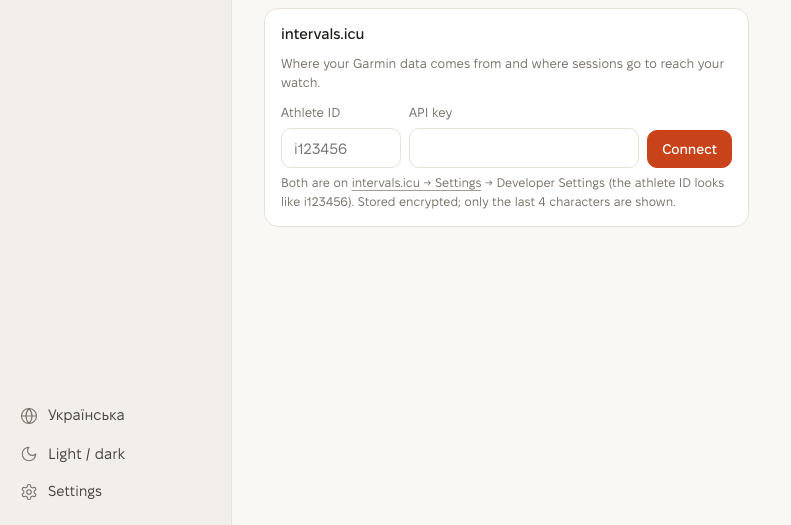
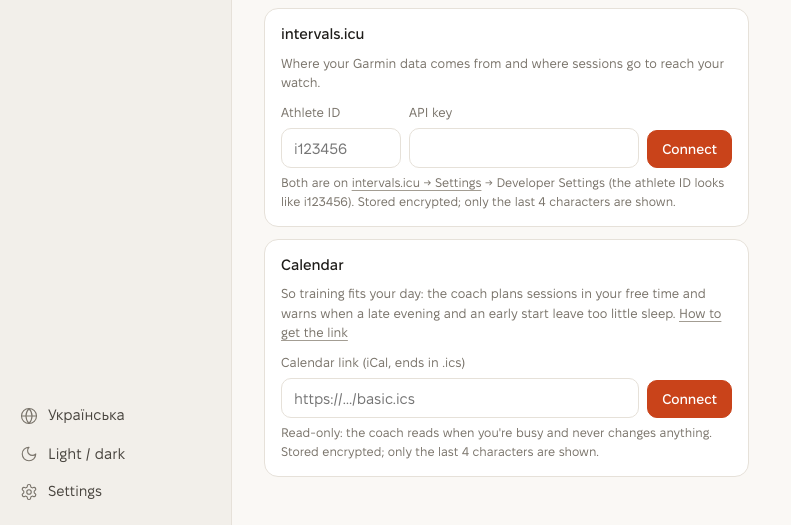
Before and after one commit to Oleksii-Lasiichuk/daily-coach, a FastAPI app: template app/templates/settings.html in a window 1280 px wide. Shown: the part 571-1096 px from the top of the page, without its empty margins (0-791 px from the left). Run offline with FastAPI, Linux system fonts and the light colour scheme; the template is opened without the code that fills it, so the values that code supplies are empty; parts of the project's set-up code (start-up, migrations or seed data) failed here and were passed over; some libraries are stand-ins or nearby versions.

Commit message:
feat: B2 calendar routes, settings/setup cards, planner start + validator, tick sync, evening sleep warning (WIP: i18n, UI strip, eval)

```diff
--- a/app/main.py
+++ b/app/main.py
@@ -17,6 +17,7 @@ from app.auth import SESSION_MAX_AGE, NotAuthenticated, not_authenticated_respon
 from app.config import get_settings
 from app.crypto import derived_key
 from app.routes import admin, auth, data_pages, files, knowledge, pages, profile, push, welcome
+from app.routes import calendar as calendar_routes
 
 logging.basicConfig(level=logging.INFO, format="%(asctime)s %(levelname)s %(name)s %(message)s")
 log = logging.getLogger("app")
@@ -82,6 +83,7 @@ app.include_router(welcome.router)
 app.include_router(files.router)
 app.include_router(push.router)
 app.include_router(admin.router)
+app.include_router(calendar_routes.router)
 
 
 @app.exception_handler(admin.NotFound)
--- a/app/pipeline/planner.py
+++ b/app/pipeline/planner.py
@@ -34,6 +34,8 @@ class Workout(BaseModel):
     blocks: list[Block]
     rationale: str
     evidence: list[str]
+    start: str | None = Field(default=None, description="Local start time 'HH:MM' inside a free "
+                              "window from day_windows (required when day_windows is given).")
 
 
 def plan(inputs: dict, feedback: list[str] | None = None, user_id: str | None = None) -> Workout:
--- a/app/push.py
+++ b/app/push.py
@@ -13,7 +13,7 @@ from zoneinfo import ZoneInfo
 
 from pywebpush import WebPushException, webpush
 
-from app import health, history, i18n, intervals, llm, nutrition_stats, store
+from app import calendar, health, history, i18n, intervals, llm, nutrition_stats, store
 from app.config import get_settings
 from app.db import connection
 from app.pipeline import common
@@ -109,7 +109,7 @@ def _due(now_local: datetime, hhmm: str) -> bool:
 
 
 def tick() -> dict:
-    stats = {"nudges": 0, "reminders": 0, "insights": 0, "synced": 0, "weekly": 0}
+    stats = {"nudges": 0, "reminders": 0, "insights": 0, "synced": 0, "weekly": 0, "calendar": 0}
     with connection() as c:
         users = c.execute("select u.*, p.nudges, p.nudges_on from users u left join user_prefs p "
                           "on p.user_id = u.id where u.setup_step >= 6").fetchall()
@@ -117,6 +117,7 @@ def tick() -> dict:
         now = datetime.now(ZoneInfo(u["time_zone"]))
         uid = str(u["id"])
         stats["synced"] += health.maybe_sync(uid, now)  # fresh wellness, activities, plan
+        stats["calendar"] += calendar.maybe_sync(uid, now)  # B2 (every 30 min, own next_at)
         if u["nudges_on"] is not False:
             for key, hhmm in (u["nudges"] or {}).items():
                 if key in NUDGE_TEXT and _due(now, hhmm) and _mark(uid, f"nudge:{key}", now):
@@ -125,6 +126,8 @@ def tick() -> dict:
                         report = morning_report(uid, now)
                         if report:
                             title, body = "Morning report", report[:240]
+                    if key == "evening":
+                        body = sleep_warning(uid, now) or body  # B2
                     q, actions = QUESTIONS.get(key, (None, None))
                     stats["nudges"] += send(uid, title, body, q=q, actions=actions)
         with connection() as c:
@@ -232,3 +235,18 @@ def daily_insight(user_id: str, now: datetime) -> int:
     store.set_profile_field(user_id, "insight", {"date": now.date().isoformat(),
                                                  "text": r.text.strip()}, "ai", actor="ai")
     return 1
+
+
+def sleep_warning(user_id: str, now: datetime) -> str | None:
+    """B2: "Early start tomorrow (07:00): aim to be in bed by 22:30" when the calendar leaves
+    less sleep than the target (C13). None without a calendar or when there is enough time."""
+    from app import day_windows
+    w = day_windows.for_user(user_id, now.date(), now.tzinfo)
+    if not w or not w["sleep_warning_bed"]:
+        return None
+    lang = store.user_lang(user_id)
+    if w["first_event_tomorrow"]:
+        return i18n.t("Early start tomorrow ({t}): aim to be in bed by {b}.", lang).format(
+            t=w["first_event_tomorrow"], b=w["sleep_warning_bed"])
+    return i18n.t("Late evening today: aim to be in bed by {b}.", lang).format(
+        b=w["sleep_warning_bed"])
--- a/app/routes/profile.py
+++ b/app/routes/profile.py
@@ -83,7 +83,14 @@ def settings_page(request: Request, user: store.User = Depends(current_user)):
         prof=profile_vals, reminders=reminders, zones=ZONES, langs=i18n.LANGS,
         plan_sources=PLAN_SOURCES, secret=store.get_secret(user.id, "intervals"),
         summary=intervals.athlete_summary(profile_vals), saved=request.query_params.get("saved"),
-        error=request.query_params.get("error"), vapid=get_settings().vapid_public_key))
+        error=request.query_params.get("error"), vapid=get_settings().vapid_public_key,
+        **_calendar_vars(user)))
+
+
+def _calendar_vars(user: store.User) -> dict:
+    """B2: the Calendar card's status (link, last read, titles toggle)."""
+    from app.routes.calendar import calendar_context
+    return {k: v for k, v in calendar_context(user).items() if k.startswith("cal_")}
 
 
 @router.post("/settings/lang")
--- a/app/routes/welcome.py
+++ b/app/routes/welcome.py
@@ -27,6 +27,7 @@ TRACKS = [("training", "watch", "Training from my watch",
            "Garmin and others, through intervals.icu"),
           ("weather", "cloud", "Weather for my city", "So runs fit the weather"),
           ("reminders", "bell", "Reminders", "Meals, sleep, medication")]
+TRACKS.append(("calendar", "calendar", "My calendar", "So training fits my day"))  # B2
 
 
 @router.get("/welcome", response_class=HTMLResponse)
@@ -86,6 +87,8 @@ def setup_cards(user: store.User, has_push: bool, profile: dict) -> list[str]:
         cards.append("city")
     if "reminders" in user.tracks and not has_push:
         cards.append("push")
+    if "calendar" in user.tracks and not store.get_secret(user.id, "ical"):
+        cards.append("calendar")  # B2
     if user.tracks and interview.missing_slots(profile, store.list_facts(user.id)):
         cards.append("questions")  # only for people who signed up through the new screen
     return cards
--- a/app/static/css/app.css
+++ b/app/static/css/app.css
@@ -463,3 +463,12 @@ p.push-off .link { font-size: 18px; line-height: 1; color: var(--muted); }
   border-top: 1px solid var(--line); border-bottom: 1px solid var(--line); }
 .daynav-title { display: flex; align-items: baseline; justify-content: center; gap: 8px; flex-wrap: wrap; text-align: center; font-size: 16px; }
 .daynav .btn { width: 44px; height: 44px; }
+
+/* ---------- B2 calendar: setup tabs, "Your day" strip ---------- */
+.cal-tabs .ct { display: none; margin-top: 10px; }
+.cal-tabs:has(#ct-g:checked) .ct-g, .cal-tabs:has(#ct-i:checked) .ct-i,
+.cal-tabs:has(#ct-o:checked) .ct-o { display: block; }
+.dayline { position: relative; height: 14px; border-radius: 7px; background: var(--line); margin-top: 8px; overflow: hidden; }
+.dayline .busy { position: absolute; top: 0; bottom: 0; background: var(--muted); opacity: .55; }
+.dayline .sess { position: absolute; top: 2px; bottom: 2px; border-radius: 5px; background: var(--accent); }
+.dayline-axis { display: flex; justify-content: space-between; font-size: 11px; color: var(--muted); margin-top: 2px; }
--- /dev/null
+++ b/app/templates/partials/calendar.html
@@ -0,0 +1,24 @@
+{# Calendar (B2): status, "show event names" toggle, remove; or the link form. Settings and the setup sheet. #}
+<div id="calendar">
+  {% if cal_secret and cal_feed %}
+    {% if found is defined %}<p class="notice small" style="margin-bottom:10px">{{ _("Connected. Found {n} events in the next 2 weeks.").format(n=found) }}</p>{% endif %}
+    <p class="small"><b>{{ _("Connected") }}</b> · {{ _("link") }} ••••{{ cal_secret.last4 }}
+      {% if cal_ago is not none %} · {{ _("last read {n} min ago").format(n=cal_ago) }} · {{ _("{n} events").format(n=cal_feed.event_count) }}{% else %} · {{ _("reading…") }}{% endif %}</p>
+    {% if cal_feed.last_error %}<p class="notice error small" style="margin-top:6px">{{ _(cal_feed.last_error) }}</p>{% endif %}
+    <p class="tiny muted" style="margin-top:2px">{{ _("Changes show within about an hour.") }}</p>
+    <form hx-post="/calendar/titles" hx-target="#calendar" hx-swap="outerHTML" hx-trigger="change" style="margin-top:8px">
+      <label class="row small" style="gap:8px;margin:0"><input type="checkbox" name="on" value="1" {{ "checked" if cal_feed.show_titles }}> {{ _("Show event names to the coach") }}</label>
+      <p class="hint">{{ _("Off: the coach sees only when you're busy (“Busy”). Places, people and notes are never read.") }}</p>
+    </form>
+    <button class="link tiny danger" style="margin-top:8px" hx-delete="/calendar" hx-target="#calendar" hx-swap="outerHTML" hx-confirm="{{ _('Remove the calendar? The link and your busy times are deleted.') }}">{{ _("Remove calendar") }}</button>
+  {% else %}
+    {% if error %}<p class="notice error small" style="margin-bottom:10px">{{ _(error) }}</p>{% endif %}
+    <form hx-post="/calendar" hx-target="#calendar" hx-swap="outerHTML" hx-indicator="this">
+      <div class="row" style="gap:8px;align-items:flex-end">
+        <div style="flex:1;min-width:200px"><label for="cal-url">{{ _("Calendar link (iCal, ends in .ics)") }}</label><input id="cal-url" name="url" type="password" inputmode="url" autocomplete="off" placeholder="https://…/basic.ics" required></div>
+        <button class="btn primary">{{ _("Connect") }}</button>
+      </div>
+      <p class="hint">{{ _("Read-only: the coach reads when you're busy and never changes anything. Stored encrypted; only the last 4 characters are shown.") }}</p>
+    </form>
+  {% endif %}
+</div>
--- a/app/templates/partials/session_card.html
+++ b/app/templates/partials/session_card.html
@@ -14,7 +14,7 @@
   {% if w.action == "rest" %}
     <p class="small muted">{{ _("Rest day. Nothing goes to the watch.") }}</p>
   {% else %}
-  <p class="small muted">{{ w.sport }} · {{ w.minutes | round | int }} {{ _("min") }}</p>
+  <p class="small muted">{{ w.sport }} · {{ w.minutes | round | int }} {{ _("min") }}{% if w.start %} · {{ _("at") }} {{ w.start }}{% endif %}</p>
   <div class="wk-bar" aria-hidden="true">{% for x in workout_profile(w) %}<i class="z{{ x.z }}" style="width:{{ x.pct }}%;height:{{ 20 + x.z * 16 }}%"></i>{% endfor %}</div>
   <ol class="wk-steps">
     {% for b in w.blocks %}
--- a/app/templates/partials/setup_cards.html
+++ b/app/templates/partials/setup_cards.html
@@ -29,6 +29,10 @@
     <p class="small muted" style="margin-top:4px">{{ _("A short reminder to log meals and a morning plan. You choose the times in Settings.") }}</p>
     <p class="small ios-only" hidden style="margin-top:6px">{{ _("On iPhone: in Safari tap Share → Add to Home Screen, open the app from there, then press the button.") }}</p>
     <div class="row" style="margin-top:10px"><button type="button" class="btn sm ink" onclick="enablePush().then(ok => { if (ok) location.reload(); })">{{ _("Turn on") }}</button>
+  {% elif c == "calendar" %}
+    <h3>{{ icon("calendar") }} {{ _("Connect your calendar") }}</h3>
+    <p class="small muted" style="margin-top:4px">{{ _("The coach reads when you're busy, never changes anything. 3 minutes.") }}</p>
+    <div class="row" style="margin-top:10px"><button class="btn sm ink" hx-get="/setup/calendar/sheet" hx-target="#sheet-body">{{ _("Show me how") }}</button>
   {% elif c == "questions" %}
     <h3>{{ icon("chat") }} {{ _("A few questions from the coach") }}</h3>
     <p class="small muted" style="margin-top:4px">{{ _("Injuries, health, races: what the coach should know. 2 minutes, skip any.") }}</p>
--- a/app/templates/settings.html
+++ b/app/templates/settings.html
@@ -36,6 +36,9 @@
       <div class="card" id="intervals"><h2>intervals.icu</h2>
         <p class="small muted" style="margin-bottom:10px">{{ _("Where your Garmin data comes from and where sessions go to reach your watch.") }}</p>
         {% include "partials/intervals.html" %}</div>
+      <div class="card" id="calendar-card"><h2>{{ _("Calendar") }}</h2>
+        <p class="small muted" style="margin-bottom:10px">{{ _("So training fits your day: the coach plans sessions in your free time and warns when a late evening and an early start leave too little sleep.") }} <a href="#" hx-get="/setup/calendar/sheet" hx-target="#sheet-body">{{ _("How to get the link") }}</a></p>
+        {% include "partials/calendar.html" %}</div>
     </div>
     <div class="stack">
       <div class="card" id="reminders"><h2>{{ _("Reminders") }}</h2>
```
Also changed, not shown: app/agent.py (+13 -1 lines), app/day_windows.py (+26 -1 lines), app/pipeline/turn.py (+22 -2 lines), app/pipeline/validator.py (+19 -3 lines), app/prompts/c6_planner.md (+8 -0 lines), app/routes/calendar.py (added, +61 -0 lines), app/templates/partials/setup_calendar.html (added, +34 -0 lines), tests/test_validator.py (+11 -0 lines).
